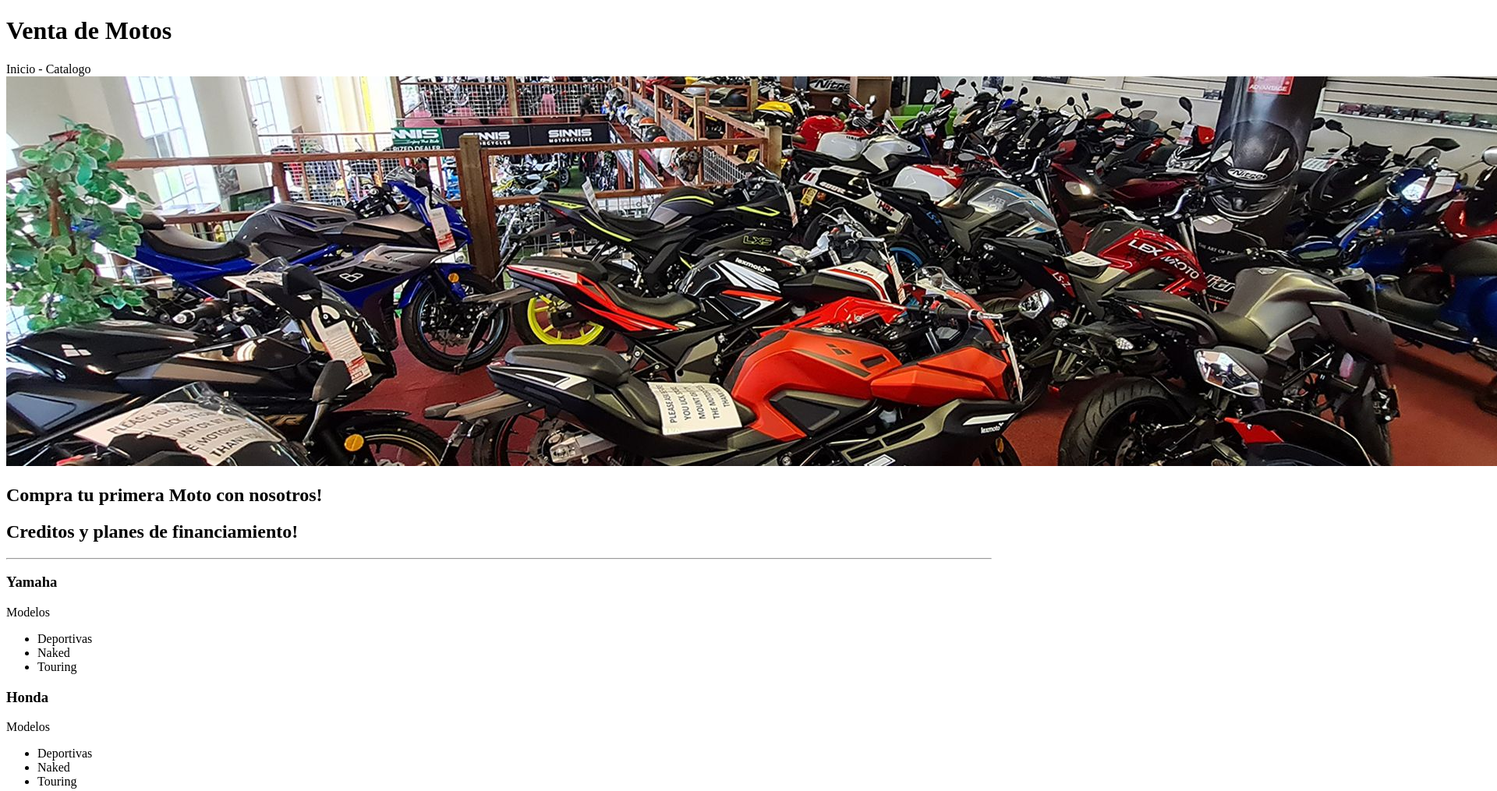
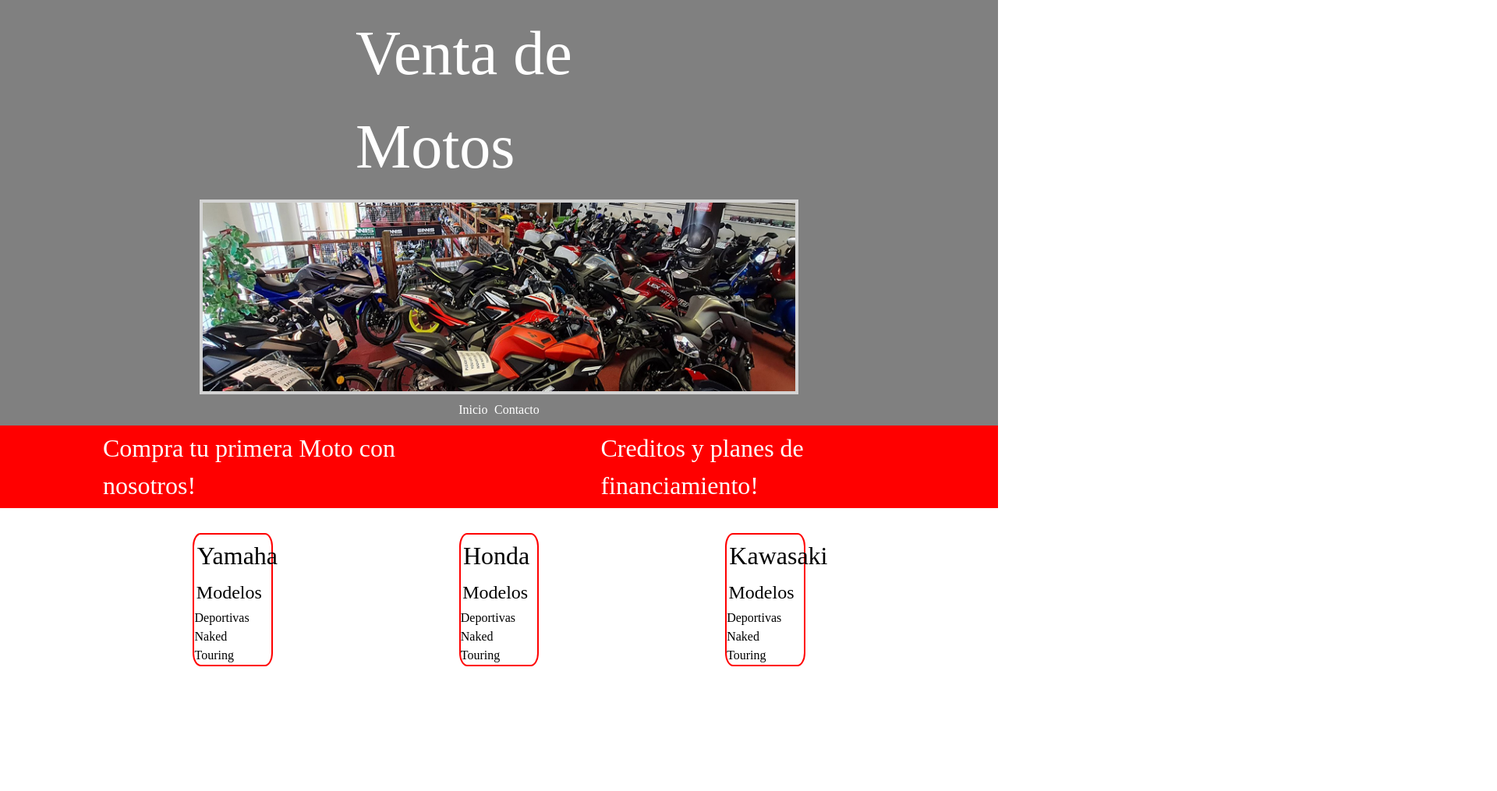
Before and after one commit to CCabreraRodriguez/HTML-file, a plain HTML site: page index.html in a window 1280 px wide. Shown: the top 1015 px of the page at 78% size, 1920 px wide, since content can reach past the window. After the commit the page ends 887 px from the top, so only its background shows below. Drawn offline with Linux system fonts and the light colour scheme.

Commit message:
Homework C4 completada

```diff
--- a/index.html
+++ b/index.html
@@ -3,52 +3,63 @@
 <head>
     <meta charset="UTF-8">
     <meta name="viewport" content="width=device-width, initial-scale=1.0">
+    <link rel="stylesheet" type="text/css" href="./styles.css">
+    <link rel="stylesheet" href="./reset.css">
     <title>Mi Primer Sitio Web</title>
 </head>
 <body>
     <header>
-        <h1>Venta de Motos</h1>
-        <span>Inicio</span>
-        <span>- Catalogo</span>
+        <h1 class="tituloh1">Venta de Motos</h1>
+        <div id="banner">
+            <img src="./Motos.jpg" id="imgBanner">
+        </div>
+        <div id="buttonsHomePanel">
+            <div class="buttonsHome">
+                <a href="./index.html">Inicio</a>
+            </div>
+            <div class="buttonsHome">
+                <a href="./contacto.html"> Contacto</a>
+            </div>
+        </div>
     </header>
     <main>
-        <img src="./Motos.jpg">
         <section>
-            <h2>Compra tu primera Moto con nosotros!</h2>
-            <h2>Creditos y planes de financiamiento!</h2>
-        <hr/>
-            <article>
-                <h3>Yamaha</h3>
-                <p>Modelos</p>
+            <div id="tituloh2Panel">
+                <h2 class="tituloh2">Compra tu primera Moto con nosotros!</h2>
+                <h2 class="tituloh2">Creditos y planes de financiamiento!</h2>
+            </div>
+            <div id="marcasPanel">
+                <article class="modelos">
+                    <h3 class="tituloh3">Yamaha</h3>
+                    <p class="marcas">Modelos</p>
                     <ul>
                         <li>Deportivas</li>
                         <li>Naked</li>
                         <li>Touring</li>
                     </ul>
                 </article>
-            <article>
-            <h3>Honda</h3>
-                <p>Modelos</p>
+                <article class="modelos">
+                    <h3 class="tituloh3">Honda</h3>
+                    <p class="marcas">Modelos</p>
                     <ul>
                         <li>Deportivas</li>
                         <li>Naked</li>
                         <li>Touring</li>
                     </ul>
                 </article>
-            <article>
-            <h3>Kawasaki</h3>
-                <p>Modelos</p>
+                <article class="modelos">
+                    <h3 class="tituloh3">Kawasaki</h3>
+                    <p class="marcas">Modelos</p>
                     <ul>
                         <li>Deportivas</li>
                         <li>Naked</li>
                         <li>Touring</li>
                     </ul>
                 </article>
-        <hr/>
+            </div>
         </section>
     </main>
     <footer>
-        <a href="./contacto.html">Contacto</a>
     </footer>
 </body>
 </html>
--- /dev/null
+++ b/reset.css
@@ -0,0 +1,87 @@
+/* Reset CSS moderno */
+/* Establece márgenes y rellenos a 0 y box-sizing como border-box para todos los elementos */
+*,
+*::before,
+*::after {
+  margin: 0;
+  padding: 0;
+  box-sizing: border-box;
+}
+
+/* Elimina los estilos por defecto de las listas */
+ul, ol {
+  list-style: none;
+}
+
+/* Elimina el subrayado de los enlaces y hereda el color del texto */
+a {
+  text-decoration: none;
+  color: inherit;
+}
+
+/* Establece valores base para elementos de formulario */
+button,
+input,
+textarea,
+select {
+  font: inherit;
+  color: inherit;
+  border: none;
+  background: none;
+  outline: none;
+}
+
+/* Elimina estilos por defecto de los botones */
+button {
+  cursor: pointer;
+}
+
+/* Elimina las animaciones para personas que las tienen desactivadas */
+@media (prefers-reduced-motion: reduce) {
+  *,
+  *::before,
+  *::after {
+    animation-duration: 0.01ms !important;
+    animation-iteration-count: 1 !important;
+    transition-duration: 0.01ms !important;
+    scroll-behavior: auto !important;
+  }
+}
+
+/* Normaliza el tamaño de fuente y la altura de línea */
+html {
+  line-height: 1.15;
+  -webkit-text-size-adjust: 100%;
+}
+
+/* Elimina el margen en body */
+body {
+  min-height: 100vh;
+  line-height: 1.5;
+}
+
+/* Evita desbordamiento de imágenes */
+img,
+picture,
+svg,
+video {
+  display: block;
+  max-width: 100%;
+}
+
+/* Normaliza los encabezados */
+h1, h2, h3, h4, h5, h6 {
+  font-size: inherit;
+  font-weight: inherit;
+}
+
+/* Elimina el espacio extra en las tablas */
+table {
+  border-collapse: collapse;
+  border-spacing: 0;
+}
+
+/* Resetea los elementos interactivos */
+:focus {
+  outline: 0;
+}
--- /dev/null
+++ b/styles.css
@@ -0,0 +1,104 @@
+header{
+    background-color: gray;
+}
+
+body{
+    background-color: white;
+}
+
+.tituloh1{
+    color: white;
+    width: 30vw;
+    font-size: 5em;
+    margin:auto;
+    padding: 0.1em;
+    display: flex;
+    flex-direction: column;
+    align-items: center;
+}
+
+#banner{
+    display: flex;
+    flex-direction: column;
+    align-items: center;
+}
+
+#imgBanner{
+    border: 4px solid lightgray;
+    width: 60vw;
+    height: 250px;
+    display: flex;
+    flex-direction: column;
+}
+
+.buttonsHome{
+    color: white;
+    margin: auto;
+    border-radius: 30%;
+    transition: 0.5s;
+}
+
+.buttonsHome:hover{
+    background-color: lightgray;
+    color: black;
+}
+
+#buttonsHomePanel{
+    width: 10vw;
+    margin: auto;
+    padding: 0.5em 0.5em 0.5em 0.5em;
+    display: flex;
+    flex-direction: row;
+    justify-content: space-evenly;
+    align-items: center;
+}
+
+.tituloh2{
+    width: 30vw;
+    color: white;
+    margin: auto;
+    font-size: 2em;
+    padding: 0.1em;
+    display: flex;
+    align-items: center;
+}
+
+#tituloh2Panel{
+    background-color: red;
+    margin: auto;
+    padding: 0.1em;
+    display: flex;
+    flex-direction: row;
+    align-items: center;
+    justify-content: space-evenly;
+}
+
+.tituloh3{
+    font-size: 2em;
+    color: black;
+    margin: auto;
+    padding: 0.1em;
+}
+
+.modelos{
+    border: 2px solid red;
+    border-radius: 10%;
+    margin: auto;
+    width: 8vw;
+}
+
+.marcas{
+    font-size: 1.5em;
+    color: black;
+    margin: auto;
+    padding: 0.1em;
+}
+
+#marcasPanel{
+    width: 85vw;
+    margin: auto;
+    padding: 2em;
+    display: flex;
+    flex-direction: row;
+    justify-content: space-evenly;
+}
```
Also changed, not shown: contacto.html (+13 -3 lines). Lines whose indentation alone changed are shown as unchanged.
